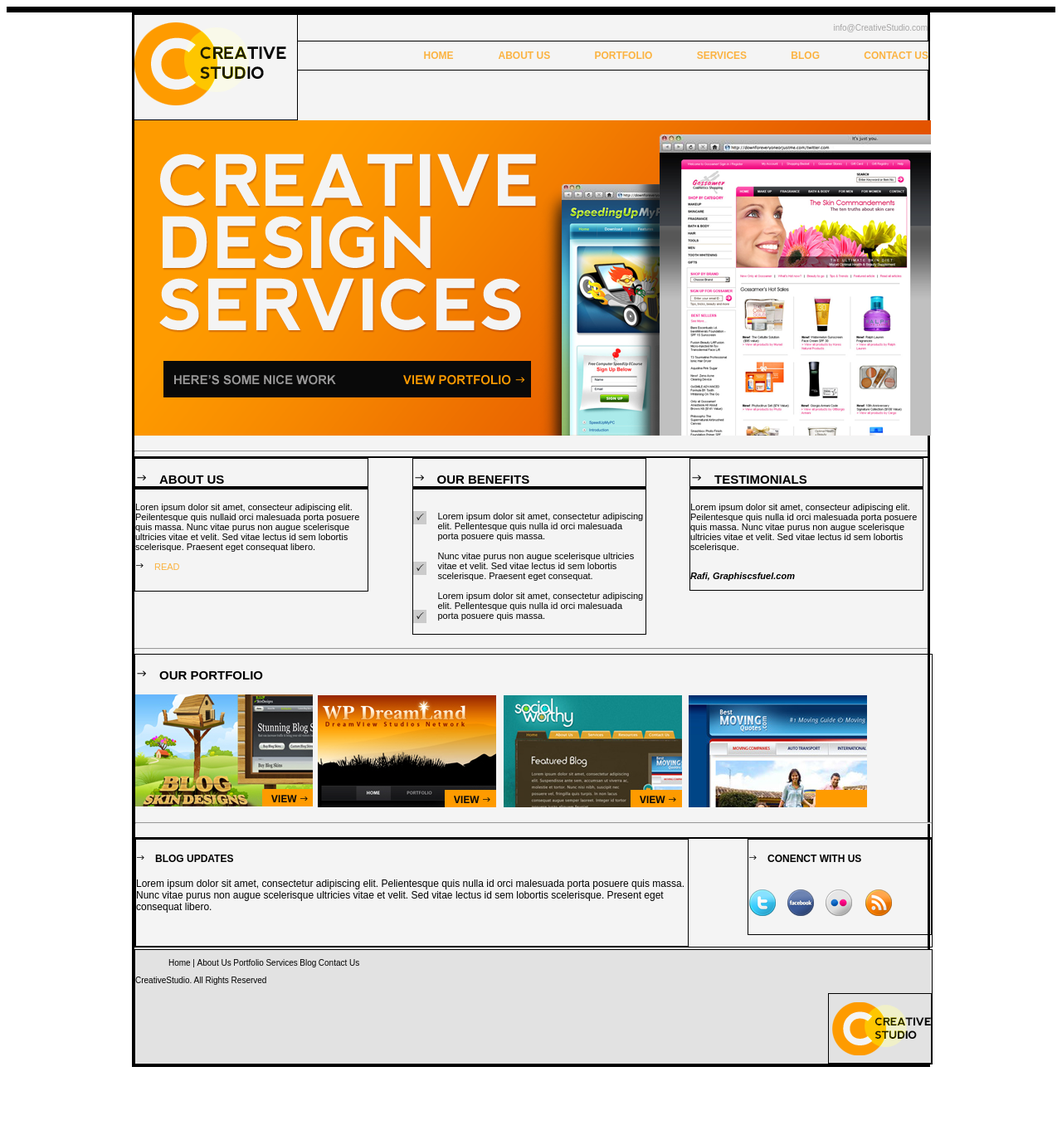
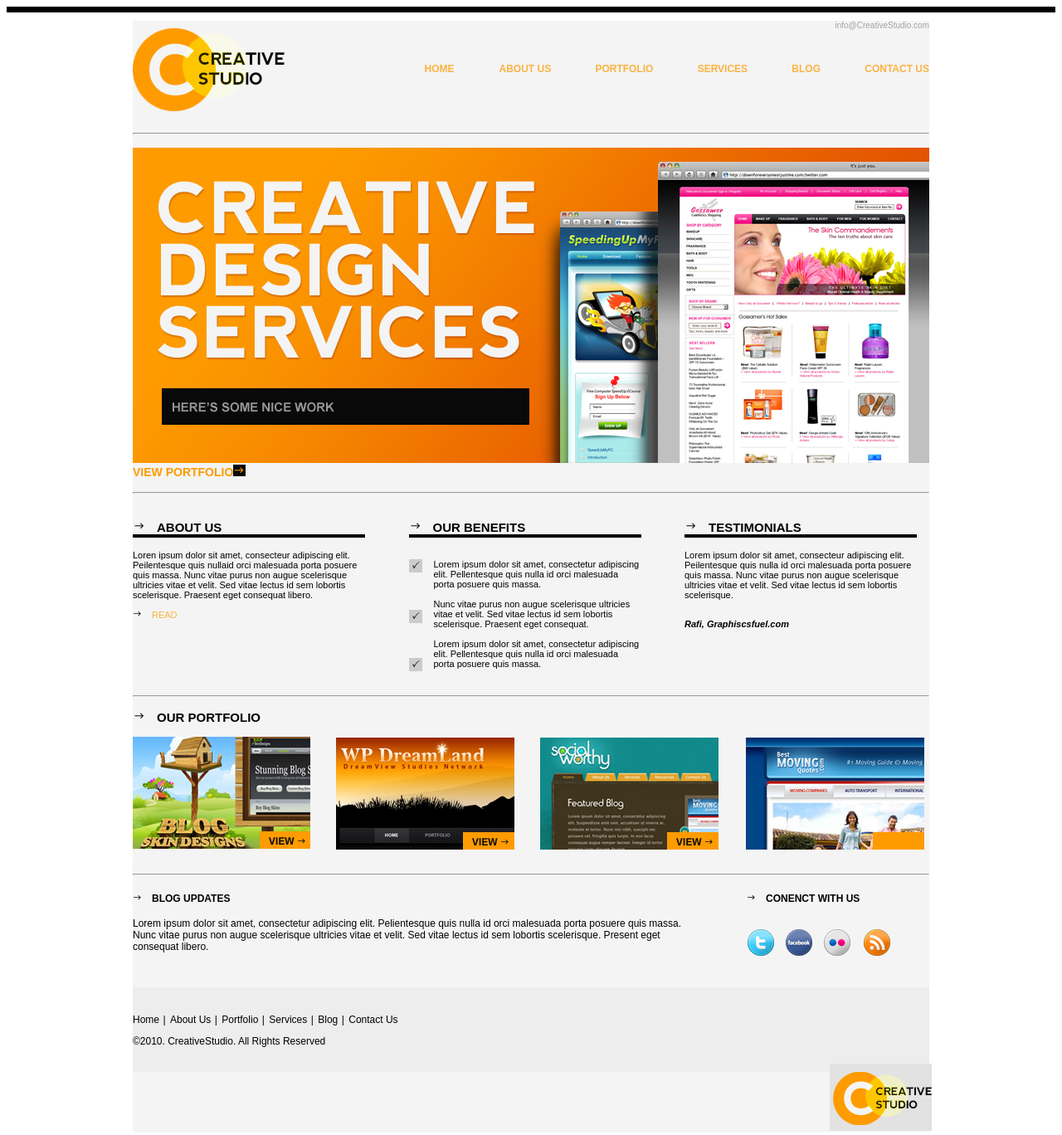
Before and after one commit to letylo/html, a plain HTML site: page Web/pagina.html in a window 1280 px wide. Shown: the whole page at 83% size. Before the commit the page ends 1294 px from the top, so only its background shows below. Drawn offline with Linux system fonts and the light colour scheme.

Commit message:
Pagina html

```diff
--- a/Web/css/application.css
+++ b/Web/css/application.css
@@ -1,6 +1,3 @@
-div {
-    border: 1px solid black;
-}
 
 body {
     border-top: 1ex solid black;
@@ -17,7 +14,8 @@ body {
     float: left;/*Para poner logo en izq*/
 }
 
-div#email{
+#email{
+    margin-top: 0;
     text-align: right;
     color: #A5A4A4;
     text-align: top;
@@ -26,6 +24,7 @@ div#email{
 
 ul#menu{
     margin-right: 0;
+    margin-top: 40px;
     text-align: right;
     list-style-type: none;/*para quitar los puntos de la lista*/
 }
@@ -40,11 +39,26 @@ ul#menu li{
 ul#menu a{
     color: #FBB341;/*color de las palabras del menu(naranja)*/
     text-decoration: none;
-    padding:  8ex 0ex 8ex 8ex;
+    padding: 8ex 0ex 8ex 8ex;
 }
 
-ul#menu a: hover{
+ul#menu a:hover{
     color: black;
+}
+
+#portfolio{
+    z-index: -1;
+}
+#portfolio a{
+    text-decoration: none;
+    color: #FE9B00;
+    font-family: arial;
+    font-size: 14px;
+    font-weight: bold;
+}
+
+#portfolio a:after{
+    content:url("../images/flecha_portfolio.png");
 }
 
 .Company {
@@ -101,7 +115,7 @@ padding: 0 14px 0 0;
     width: 960px;
 }
 .ImageCenter{
-margin: auto 3px auto 3px;
+    margin: auto auto auto 28px;
 }
 .Information {
     font-family: arial;
@@ -133,36 +147,37 @@ float: right;
 }
 
 #footer{
-    background-color: #E2E2E2;
     display:inline-block;
+    background-color: #EDEDED;
+    height: 102px;
     width: 960px;
 }
 
+#logo_small{
+    margin: 20px 0 10px 840px;
+
+}
 
 #footer p{
     font-family: arial;
-    font-size: 10px;
+    font-size: 12px;
     color: black;
 }
 
 ul#menu_footer{
     list-style-type:none;
     text-align: left;
-    margin-left: 0;
-
+    margin-left: -42px;
 }
 
 ul#menu_footer li{
     font-family: arial;
-    font-size: 10px;
+    font-size: 12px;
     display: inline;
 }
 
 ul#menu_footer a{
     color: black;
     text-decoration: none;
+    padding: 2px;
 }
-
-#logo_small{
-float: right;
-}
--- a/Web/pagina.html
+++ b/Web/pagina.html
@@ -31,11 +31,20 @@
 
     <div id="portfolio">
     <br>
-    <img src="images/portfolio.png" alt="portfolio">
+    <br>
+    <br>
+    <br>
+    <br>
+    <hr>
+    <br>
+    <img src="images/portfolio_n.png" alt="portfolio">
+    <a href="">VIEW PORTFOLIO</a>
     <br>
     <br>
     <hr>
     </div>
+    <br>
+</div>
     <div id="Company">
         <div id="about" class="Company">
 	<h3>ABOUT US</h3>
@@ -75,11 +84,12 @@
 	    <img src="images/image1.png" alt="1">
             <img src="images/image2.png" alt="2" class= "ImageCenter">
             <img src="images/image3.png" alt="3" class= "ImageCenter">
-            <img src="images/image4.png" alt="4">
+            <img src="images/image4.png" alt="4" class= "ImageCenter">
+	    <br>
 	    <br>
 	    <br>
 	    <hr>
-	    <br>
+
         </div>
             <div id="information">
                 <div id="blog" class="Information">
@@ -95,19 +105,27 @@
 		<img src="images/contact.png" alt="contact">
 		</div>
             </div>
-                <div id="footer">
+
+               <div id="footer">
+		<br>
+	        <br>
                     <ul id="menu_footer">
 		    <li><a href="">Home</a></li>
 		    <li> | </li>
 		    <li><a href="">About Us</a></li>
+		    <li> | </li>
 		    <li><a href="">Portfolio</a></li>
+		    <li> | </li>
 		    <li><a href="">Services</a></li>
+		    <li> | </li>
 		    <li><a href="">Blog</a></li>
+		    <li> | </li>
 		    <li><a href="">Contact Us</a></li>
 		    </ul>
 		    <p>
-                    CreativeStudio. All Rights Reserved
+                    &copy2010. CreativeStudio. All Rights Reserved
 		    </p>
+
                     <div id="logo_small">
 		    <img src="images/logo_small.png" alt="logo">
 		    </div>
@@ -118,5 +136,6 @@
 </div>
 
 </div><!--Se cierra el div de page-->
+
 </body>
 </html>
```
Also changed, not shown: Web/images/flecha_portfolio.png (added), Web/images/portfolio_n.png (added). Lines whose indentation alone changed are shown as unchanged.
